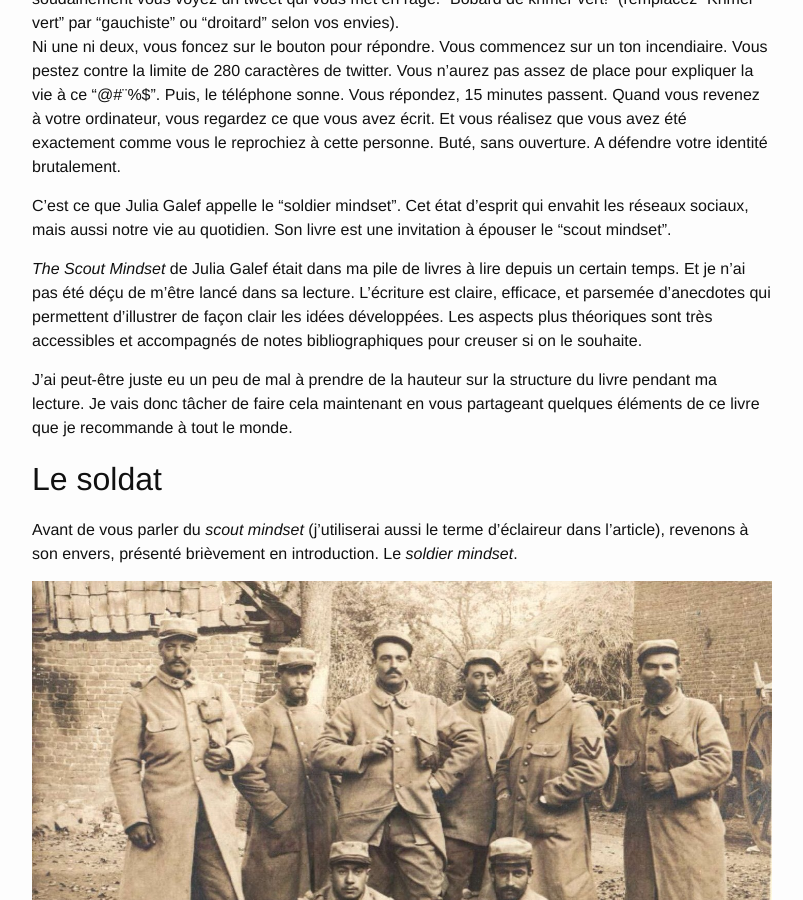
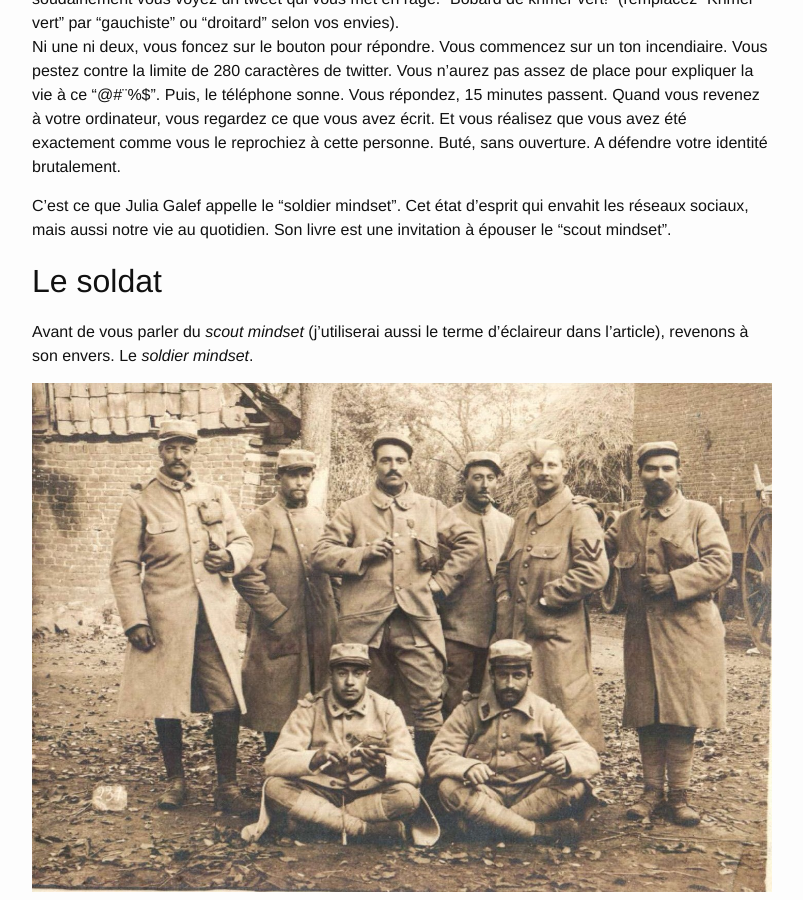
Before and after one commit to fego/fego.github.io, a Jekyll site: the page built from docs/_posts/2023-02-04-Fiche de lecture The Scout Mindset de Julia Galef.md, in a window 1280 px wide and 900 px high, scrolled down 369 px. Shown: the whole window, without its empty margins (238-1041 px from the left). Built offline with Jekyll 4.4.1, drawn with Linux system fonts in a browser that asks for light colours; our own code applies the rules of GitHub Pages for plain Markdown files.

Commit message:
the scout mindset

```diff
--- a/docs/_posts/2023-02-04-Fiche de lecture The Scout Mindset de Julia Galef.md
+++ b/docs/_posts/2023-02-04-Fiche de lecture The Scout Mindset de Julia Galef.md
@@ -18,16 +18,8 @@ C'est ce que Julia Galef appelle le "soldier mindset".
 Cet état d'esprit qui envahit les réseaux sociaux, mais aussi notre vie au quotidien.
 Son livre est une invitation à épouser le "scout mindset".
 
-*The Scout Mindset* de Julia Galef était dans ma pile de livres à lire depuis un certain temps.
-Et je n'ai pas été déçu de m'être lancé dans sa lecture.
-L'écriture est claire, efficace, et parsemée d'anecdotes qui permettent d'illustrer de façon clair les idées développées.
-Les aspects plus théoriques sont très accessibles et accompagnés de notes bibliographiques pour creuser si on le souhaite.
-
-J'ai peut-être juste eu un peu de mal à prendre de la hauteur sur la structure du livre pendant ma lecture.
-Je vais donc tâcher de faire cela maintenant en vous partageant quelques éléments de ce livre que je recommande à tout le monde.
-
 ## Le soldat
-Avant de vous parler du *scout mindset* (j'utiliserai aussi le terme d'éclaireur dans l'article), revenons à son envers, présenté brièvement en  introduction.
+Avant de vous parler du *scout mindset* (j'utiliserai aussi le terme d'éclaireur dans l'article), revenons à son envers.
 Le *soldier mindset*.
 
 ![soldat]({{ site.url }}images/soldat_poilu.jpg)
```
